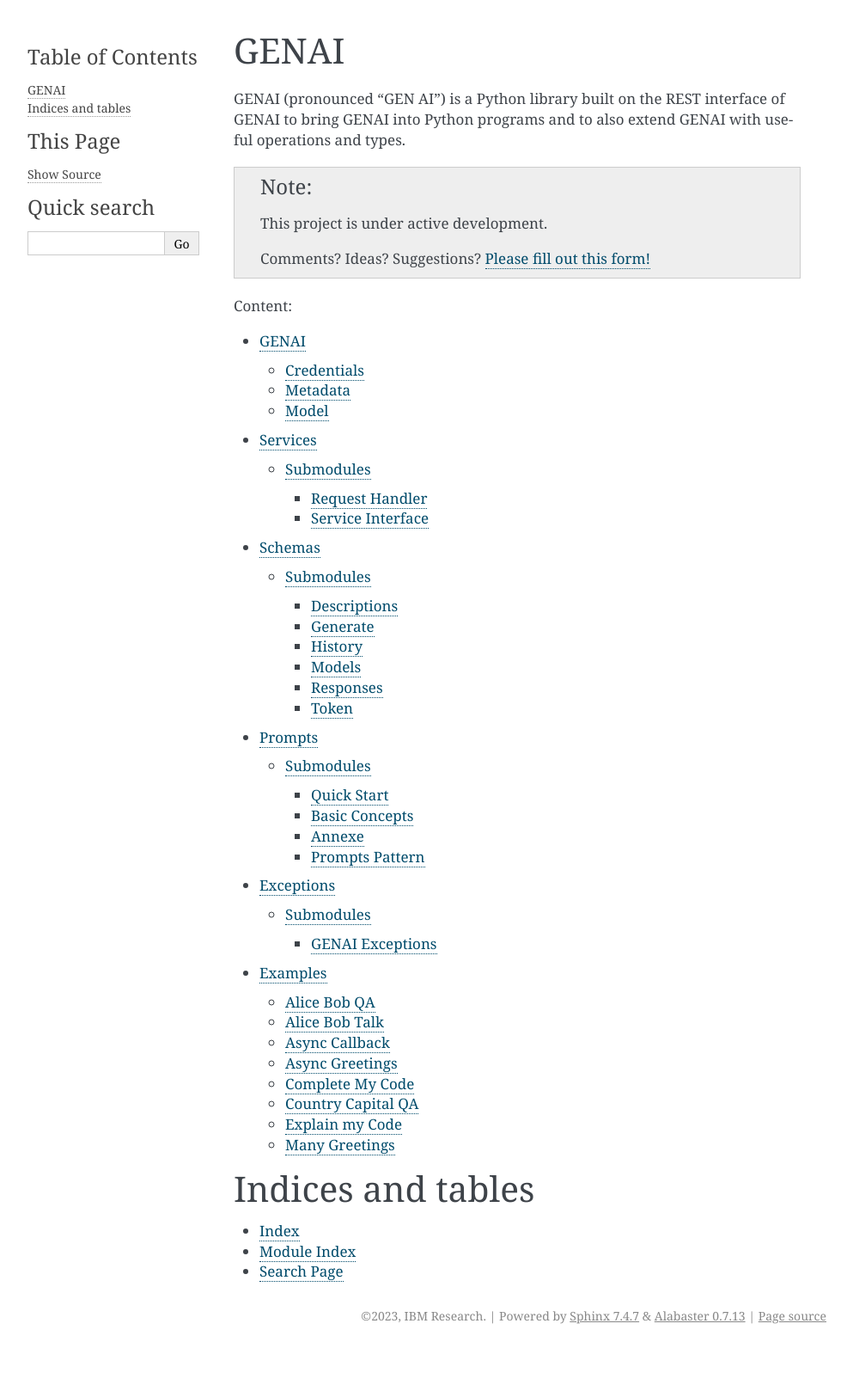
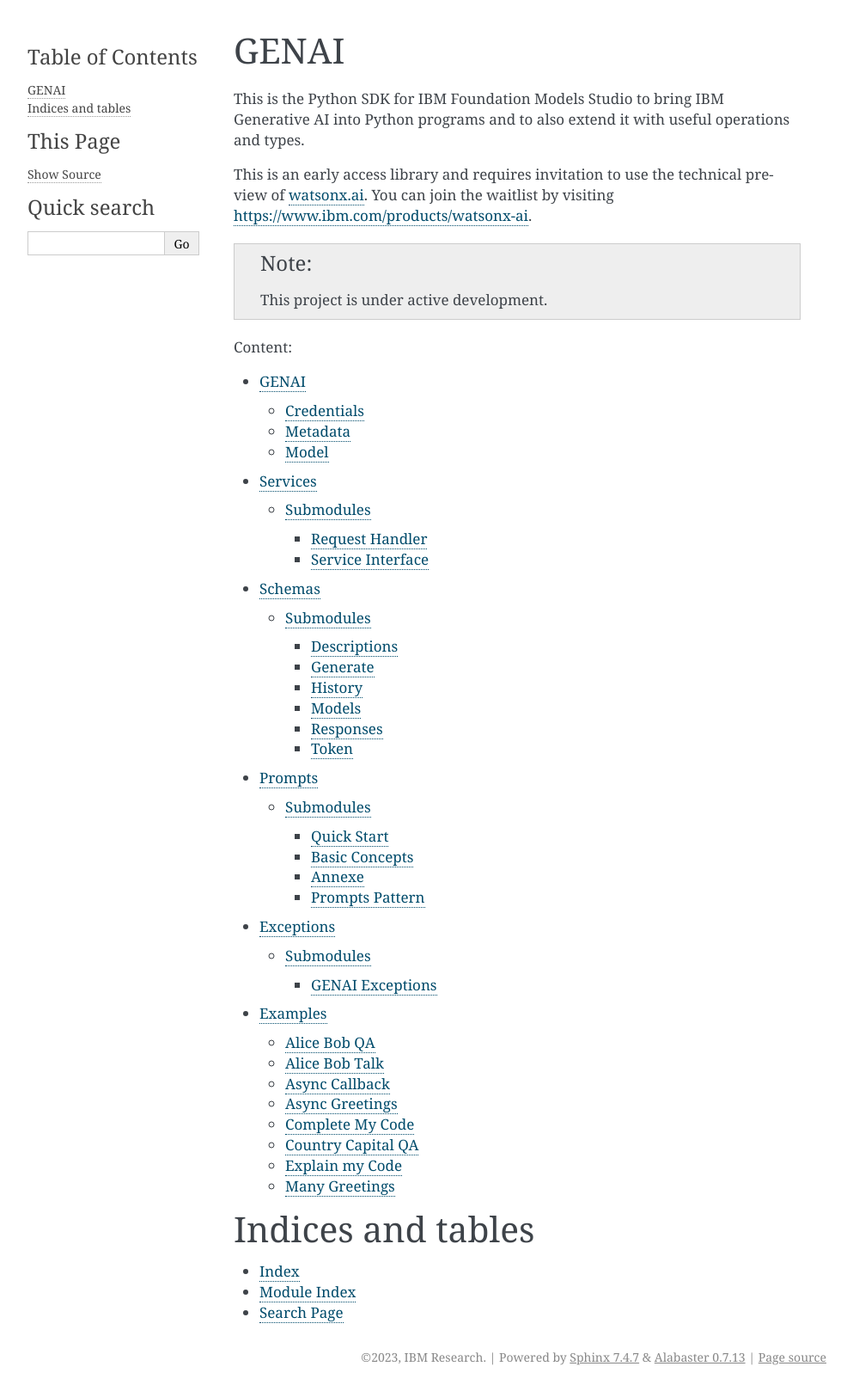
Before and after one commit to IBM/ibm-generative-ai, a Sphinx documentation site: the page built from documentation/docs/source/index.rst, in a window 1280 px wide. Shown: the whole page at 86% size, without its empty margins (148-1141 px from the left). Built offline with Sphinx 7.4.7, drawn with Linux system fonts in a browser that asks for light colours; before the commit the page ends 1570 px from its top, so only the background shows below that.

Commit message:
docs: changed description and removed form
Updated description on sphinx docs to reflect the description in the readme.
Removed bampy feedback form.

Signed-off-by: Mairead O'Neill moneill@ibm.com
Signed-off-by: Mairead ONeill <moneill@ibm.com>

```diff
--- a/documentation/docs/source/index.rst
+++ b/documentation/docs/source/index.rst
@@ -1,13 +1,13 @@
 GENAI
 ==================================
 
-GENAI (pronounced "GEN AI") is a Python library built on the REST interface of GENAI to bring GENAI into Python programs and to also extend GENAI with useful operations and types.
+This is the Python SDK for IBM Foundation Models Studio to bring IBM Generative AI into Python programs and to also extend it with useful operations and types.
+
+This is an early access library and requires invitation to use the technical preview of `watsonx.ai <https://watsonx.ai/>`_. You can join the waitlist by visiting https://www.ibm.com/products/watsonx-ai.
 
 .. note::
 
     This project is under active development.
-
-    Comments? Ideas? Suggestions? `Please fill out this form! <https://airtable.com/shrUO9mmRjhpJWzTC>`_
 
 
 .. toctree::
```
